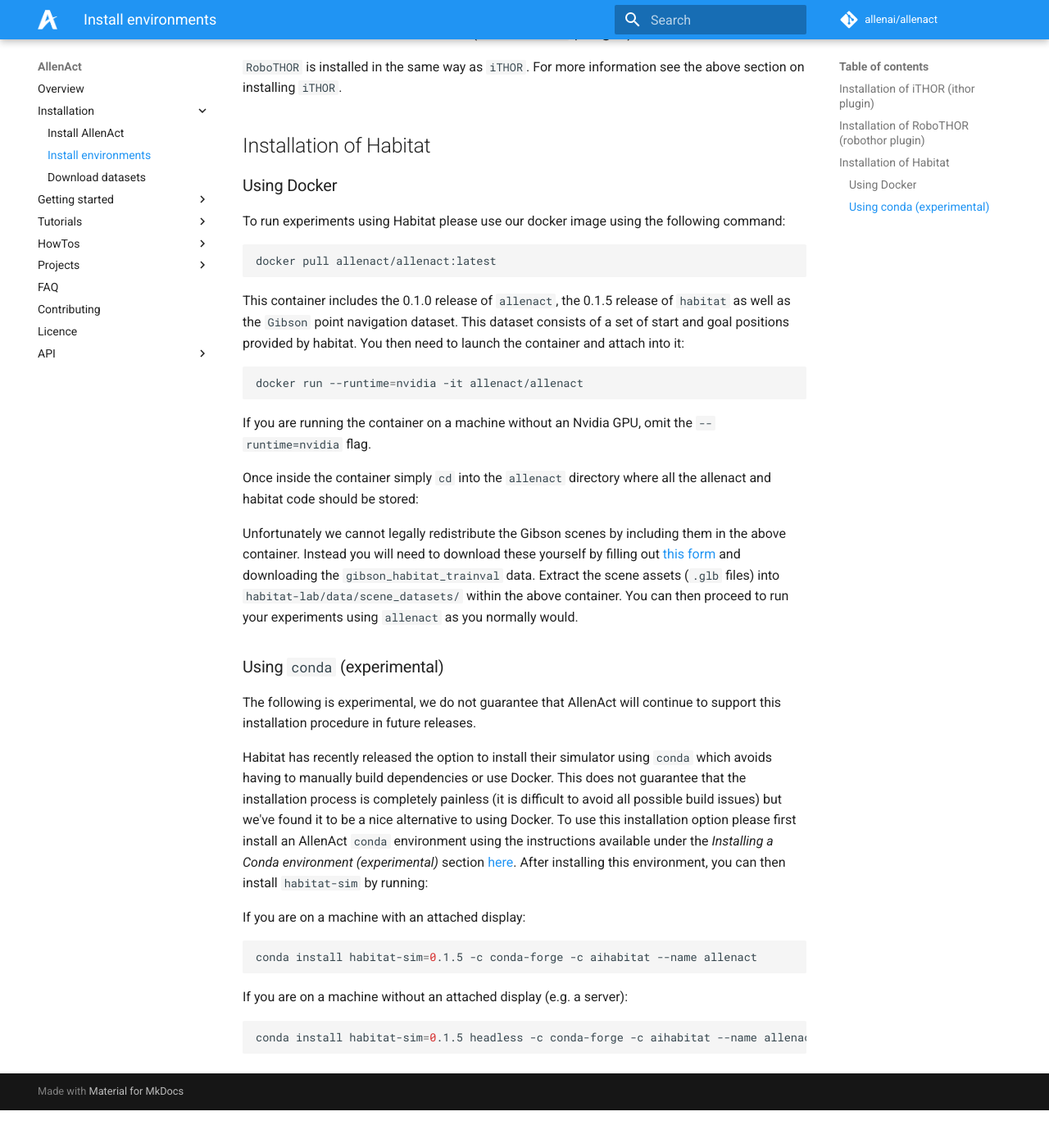
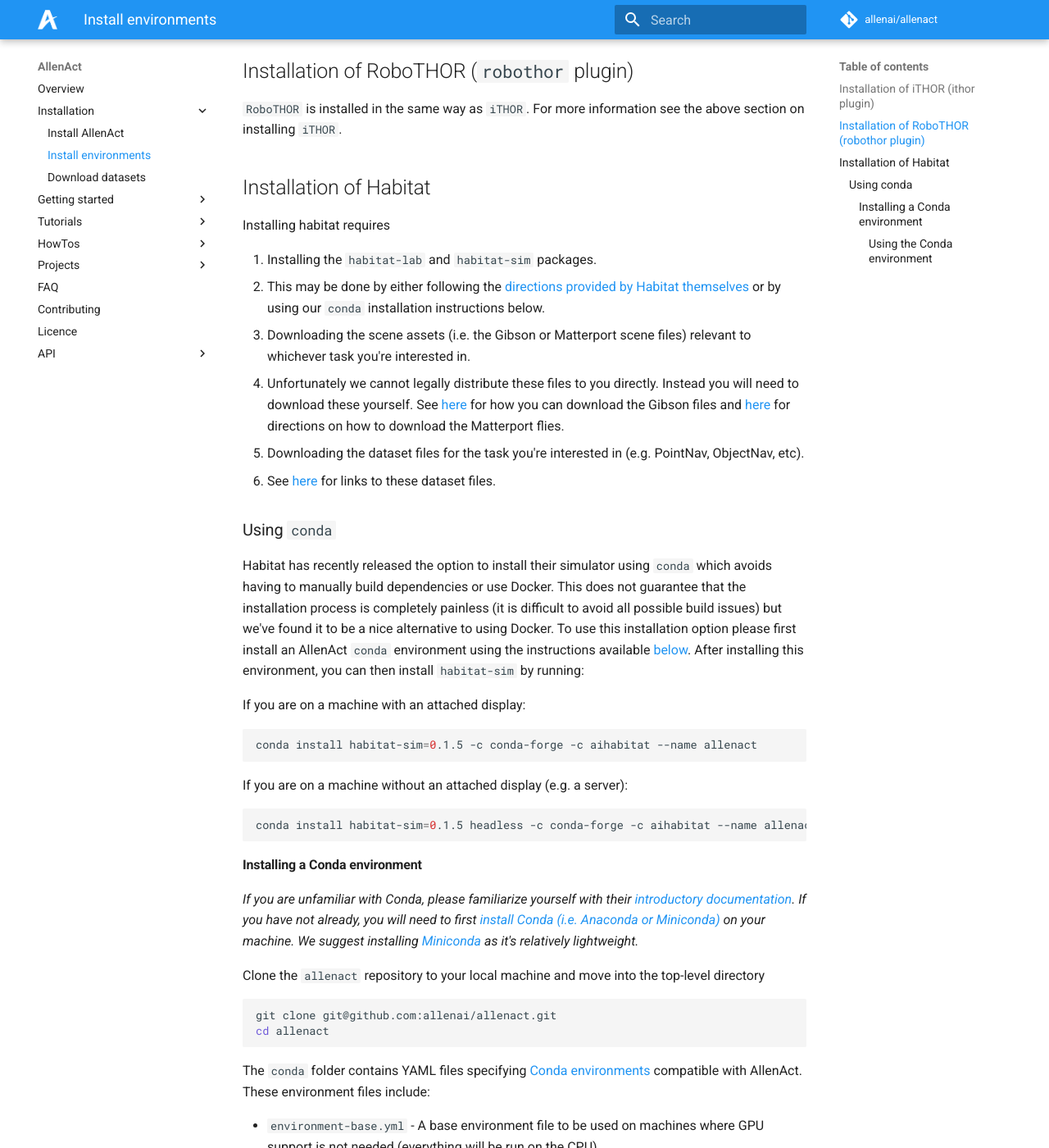
Before and after one commit to allenai/allenact, an MkDocs documentation site: the page built from docs/installation/installation-framework.md, in a window 1280 px wide and 1400 px high, scrolled down 829 px. Shown: the whole window at 82% size. Built offline with MkDocs 1.6.1 and Material for MkDocs 9.7.7, drawn with Linux system fonts in a browser that asks for light colours; comment, search, counter and statistics services are not loaded; before the commit the page ends 2183 px from its top, so only the background shows below that; some of the changed text lies outside the part shown.

Commit message:
Updates to installation instructions.

````diff
--- a/docs/installation/installation-framework.md
+++ b/docs/installation/installation-framework.md
@@ -6,7 +6,8 @@
 
 Alternatively, they can also be [installed via pip](../installation/installation-allenact.md#framework-and-plugins).
 
-Below we provide installation instructions for a number of environments that we support.
+Below we provide additional installation instructions for a number of environments that we support and
+provide some guidance for problems commonly experienced when using these environments.
 
 ## Installation of iTHOR (`ithor` plugin)
 
@@ -15,7 +16,7 @@
 
 **Trying to use `iTHOR` on a machine without an attached display?**
 
-**Note** These instructions assume you have
+**Note:** These instructions assume you have
 [installed the full library](../installation/installation-allenact.md#full-library).
 
 If you wish to run `iTHOR` on a machine without an attached display (for instance, a remote server such as an AWS
@@ -37,6 +38,20 @@
 
 ## Installation of Habitat
 
+Installing habitat requires
+
+1. Installing the `habitat-lab` and `habitat-sim` packages.
+   - This may be done by either following the [directions provided by Habitat themselves](https://github.com/facebookresearch/habitat-lab#installation)
+or by using our `conda` installation instructions below.
+1. Downloading the scene assets (i.e. the Gibson or Matterport scene files) relevant to whichever task you're interested in.
+   - Unfortunately we cannot legally distribute these files to you directly. Instead you will need to download these
+     yourself. See [here](https://github.com/facebookresearch/habitat-lab#Gibson) for how you can download
+     the Gibson files and [here](https://github.com/facebookresearch/habitat-lab#matterport3d) for directions on
+     how to download the Matterport flies.
+1. Downloading the dataset files for the task you're interested in (e.g. PointNav, ObjectNav, etc).
+   - See [here](https://github.com/facebookresearch/habitat-lab#task-datasets) for links to these dataset files.
+
+<!--
 ### Using Docker
 
 To run experiments using Habitat please use our docker image using the following command:
@@ -61,19 +76,16 @@
 [this form](https://docs.google.com/forms/d/e/1FAIpQLScWlx5Z1DM1M-wTSXaa6zV8lTFkPmTHW1LqMsoCBDWsTDjBkQ/viewform)
 and downloading the `gibson_habitat_trainval` data. Extract the scene assets (`.glb` files) into `habitat-lab/data/scene_datasets/`
 within the above container. You can then proceed to run your experiments using `allenact` as you normally would.
+-->
 
-### Using `conda` (experimental)
-
-The following is experimental, we do not guarantee that AllenAct will continue to support this
-installation procedure in future releases.
+### Using `conda`
 
 Habitat has recently released the option to install their simulator using `conda` which avoids having
 to manually build dependencies or use Docker. This does not guarantee that the installation process
 is completely painless (it is difficult to avoid all possible build issues) but we've found it
 to be a nice alternative to using Docker. To use this installation option please first
-install an AllenAct `conda` environment using the instructions available under the _Installing a Conda environment (experimental)_
-section [here](installation-allenact.md). After installing this environment, you can then install
-`habitat-sim` by running:
+install an AllenAct `conda` environment using the instructions available [below](installing-a-conda-environment).
+After installing this environment, you can then install `habitat-sim` by running:
 
 If you are on a machine with an attached display:
 ```bash
@@ -84,3 +96,53 @@
 ```bash
 conda install habitat-sim=0.1.5 headless -c conda-forge -c aihabitat --name allenact
 ```
+
+#### Installing a Conda environment
+
+_If you are unfamiliar with Conda, please familiarize yourself with their [introductory documentation](https://docs.conda.io/projects/conda/en/latest/).
+If you have not already, you will need to first [install Conda (i.e. Anaconda or Miniconda)](https://docs.conda.io/projects/conda/en/latest/user-guide/install/)
+on your machine. We suggest installing [Miniconda](https://docs.conda.io/projects/conda/en/latest/glossary.html#miniconda-glossary)
+as it's relatively lightweight._
+
+Clone the `allenact` repository to your local machine and move into the top-level directory
+
+```bash
+git clone git@github.com:allenai/allenact.git
+cd allenact
+```
+
+The `conda` folder contains YAML files specifying [Conda environments](https://docs.conda.io/projects/conda/en/latest/user-guide/tasks/manage-environments.html#creating-an-environment-from-an-environment-yml-file)
+compatible with AllenAct. These environment files include:
+
+* `environment-base.yml` - A base environment file to be used on machines where GPU support is not needed (everything
+ will be run on the CPU).
+* `environment-<CUDA_VERSION>.yml` - where `<CUDA_VERSION>` is the CUDA version used on your machine (if you are using linux, you can generally find this version by running `/usr/local/cuda/bin/nvcc --version`).
+
+For the moment let's assume you're using `environment-base.yml` above. To install a conda environment with name `allenact`
+ using this file you can simply run the following (*this will take a few minutes*):
+
+```bash
+conda env create --file ./conda/environment-base.yml --name allenact
+```
+The above is very simple but has the side effect of creating a new `src` directory where it will
+place some of AllenAct's dependencies. To get around this, instead of running the above you can instead
+run the commands:
+
+```bash
+export MY_ENV_NAME=allenact
+export CONDA_BASE="$(dirname $(dirname "${CONDA_EXE}"))"
+PIP_SRC="${CONDA_BASE}/envs/${MY_ENV_NAME}/pipsrc" conda env create --file ./conda/environment-base.yml --name $MY_ENV_NAME
+```
+
+These additional commands tell conda to place these dependencies under the `${CONDA_BASE}/envs/${MY_ENV_NAME}/pipsrc` directory rather
+than under `src`, this is more in line with where we'd expect dependencies to be placed when running `pip install ...`.
+
+##### Using the Conda environment
+
+Now that you've installed the conda environment as above, you can activate it by running:
+
+```bash
+conda activate allenact
+```
+
+after which you can run everything as you would normally.
--- a/mkdocs.yml
+++ b/mkdocs.yml
@@ -253,6 +253,8 @@
       - test_frozen_attribs: api/tests/multiprocessing/test_frozen_attribs.md
     - utils:
       - test_spaces: api/tests/utils/test_spaces.md
+    - vision:
+      - test_pillow_rescaling: api/tests/vision/test_pillow_rescaling.md
     - sync_algs_cpu:
       - test_to_to_obj_trains: api/tests/sync_algs_cpu/test_to_to_obj_trains.md
 markdown_extensions:
````
Also changed, not shown: README.md (+3 -0 lines), docs/installation/download-datasets.md (+3 -7 lines), docs/installation/installation-allenact.md (+59 -53 lines), 7 other files.
